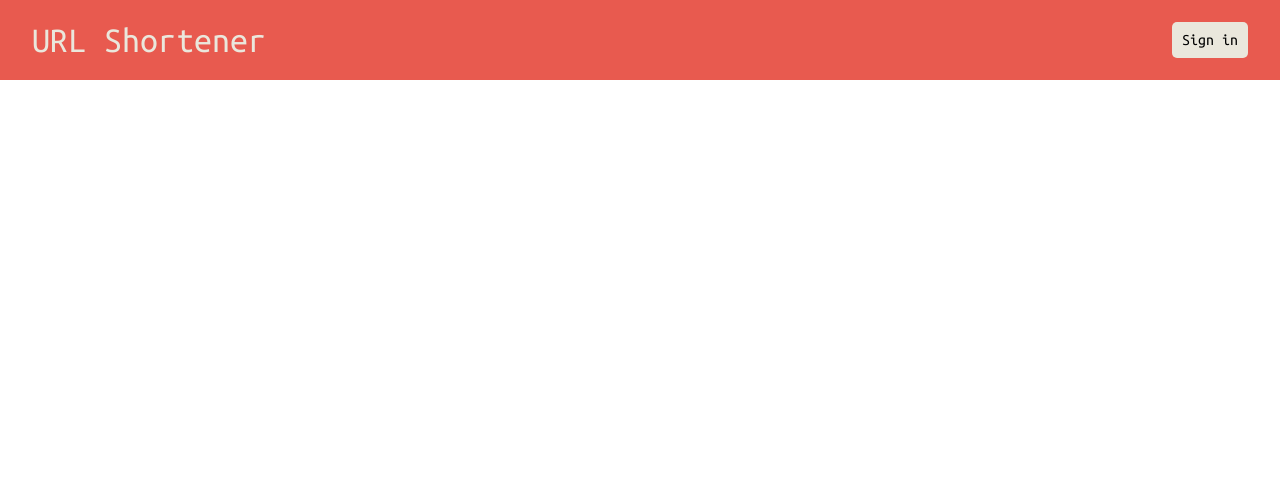
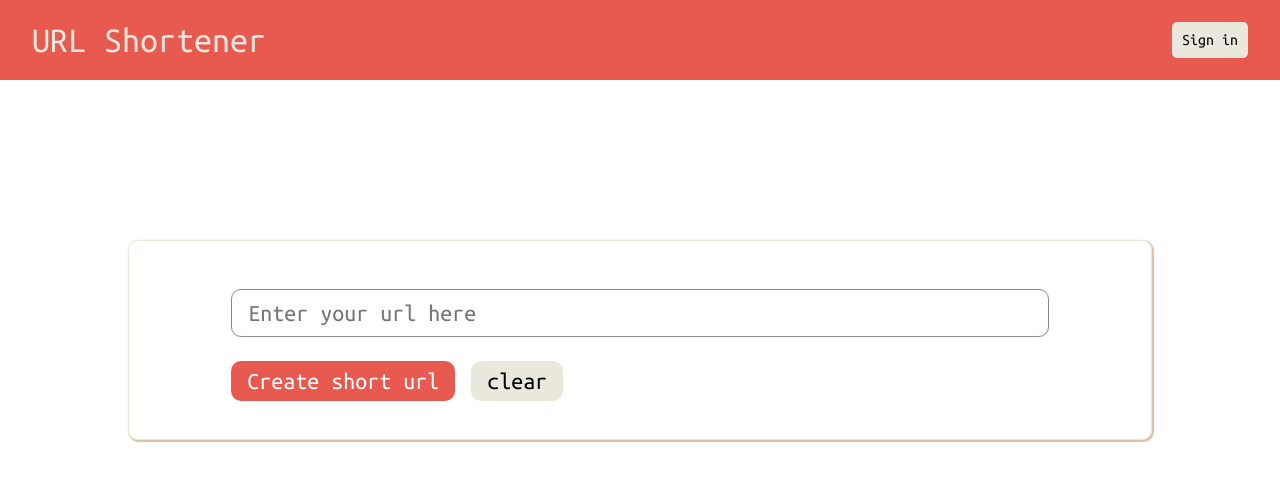
Before and after one commit to tsungtingdu/react-url-shortener, a React (Create React App) app: page / in a window 1280 px wide. Shown: the top 480 px of the page. Built offline with nearby package versions, Linux system fonts and the light colour scheme.

Commit message:
create urlForm component UI

```diff
--- a/src/components/Navbar.js
+++ b/src/components/Navbar.js
@@ -7,7 +7,7 @@ const Navbar = () => (
       <div className="navbar__container__logo">
         URL Shortener
       </div>
-      <div className="navbar__container__buttom">
+      <div className="navbar__container__button">
         Sign in
       </div>
     </div>
--- /dev/null
+++ b/src/components/UrlForm.js
@@ -0,0 +1,18 @@
+import React from 'react';
+
+
+const UrlForm = () => {
+  return (
+    <div className="urlForm d-flex justify-content-center align-items-center">
+      <div className="urlForm__container d-flex flex-column">
+        <input type="text" placeholder="Enter your url here" className="urlForm__container__input" />
+        <div className="urlForm__container__buttons d-flex">
+          <button className="createButton">Create short url</button>
+          <button className="clearButton">clear</button>
+        </div>
+      </div>
+    </div>
+  )
+}
+
+export default UrlForm;
--- a/src/css/main.scss
+++ b/src/css/main.scss
@@ -12,7 +12,7 @@ $main_grey: #8E8D8A;
 $main_brown: #D8C3A5;
 $light_brown: #EAE7DC;
 $white: #ffffff;
-$dark: #000000;
+$black: #000000;
 $grey: #888888;
 
 // main style
@@ -24,13 +24,13 @@ body {
 
 html {
   scroll-behavior: smooth;
+  font-family: 'Ubuntu Mono', monospace;
 }
 
 body {
   position: relative;
   width: 100%;
   height: 100%;
-  font-family: 'Ubuntu Mono', monospace;
 }
 
 // App.js
@@ -38,13 +38,13 @@ body {
   width: 100%;
   height: 100%;
   display: flex;
+  flex-flow: column;
   justify-content: center;
   align-items: center;
-  background-color: $light_brown;
+  background-color: $white;
 }
 
 // Navbar
-
 .navbar {
   width: 100%;
   height: 80px;
@@ -65,7 +65,7 @@ body {
       }
     }
 
-    &__buttom {
+    &__button {
       height: 100%;
       font-size: 16px;
       background-color: $light_brown;
@@ -79,3 +79,59 @@ body {
     }
   }
 }
+
+.urlForm {
+  padding: 10rem 0;
+
+  &__container {
+    width: 80vw;
+    height: 200px;
+    border-radius: 10px;
+    border: 1px solid $light_brown;
+    box-shadow: 1px 1px 1px 1px $main_brown;
+    align-items: center;
+
+    &__input {
+      width: 80%;
+      height: 3rem;
+      margin-top: 3rem;
+      padding: 0 1rem;
+      font-size: 24px;
+      font-family: 'Ubuntu Mono', monospace;
+      border-radius: 10px;
+      border: 1px solid $grey;
+    }
+
+    &__buttons {
+      width: 80%;
+      justify-content: start;
+
+      .createButton,
+      .clearButton {
+        margin: 1.5rem 1rem 0 0;
+        padding: 0 1rem;
+        font-size: 24px;
+        line-height: 40px;
+        font-family: 'Ubuntu Mono', monospace;
+        border-radius: 10px;
+
+        @media screen and (max-width: 768px) {
+          font-size: 18px;
+          line-height: 30px;
+        }
+      }
+
+      .createButton {
+        background-color: $main_red;
+        color: $white;
+      }
+
+      .clearButton {
+        background-color: $light_brown;
+        color: $black;
+      }
+
+    }
+  }
+
+}
--- a/src/pages/App.js
+++ b/src/pages/App.js
@@ -1,10 +1,12 @@
 import React from 'react';
 import Navbar from '../components/Navbar'
+import UrlForm from '../components/UrlForm'
 
 const App = () => {
   return (
     <div className="main">
       <Navbar />
+      <UrlForm />
     </div>
   )
 }
```
